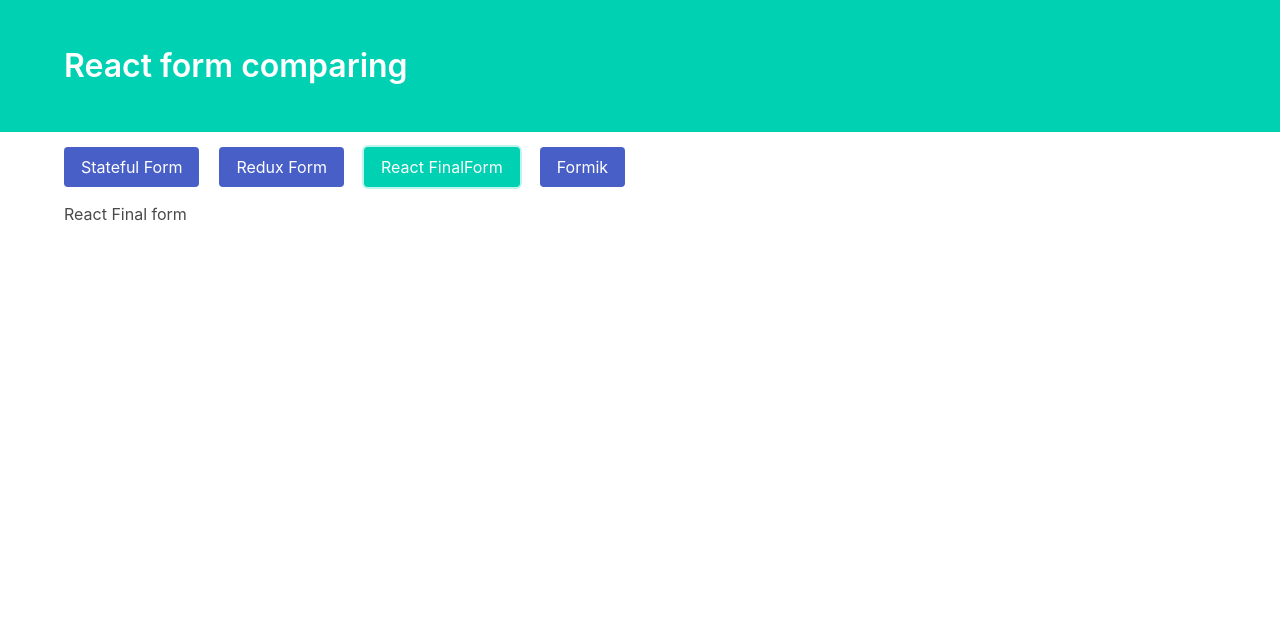
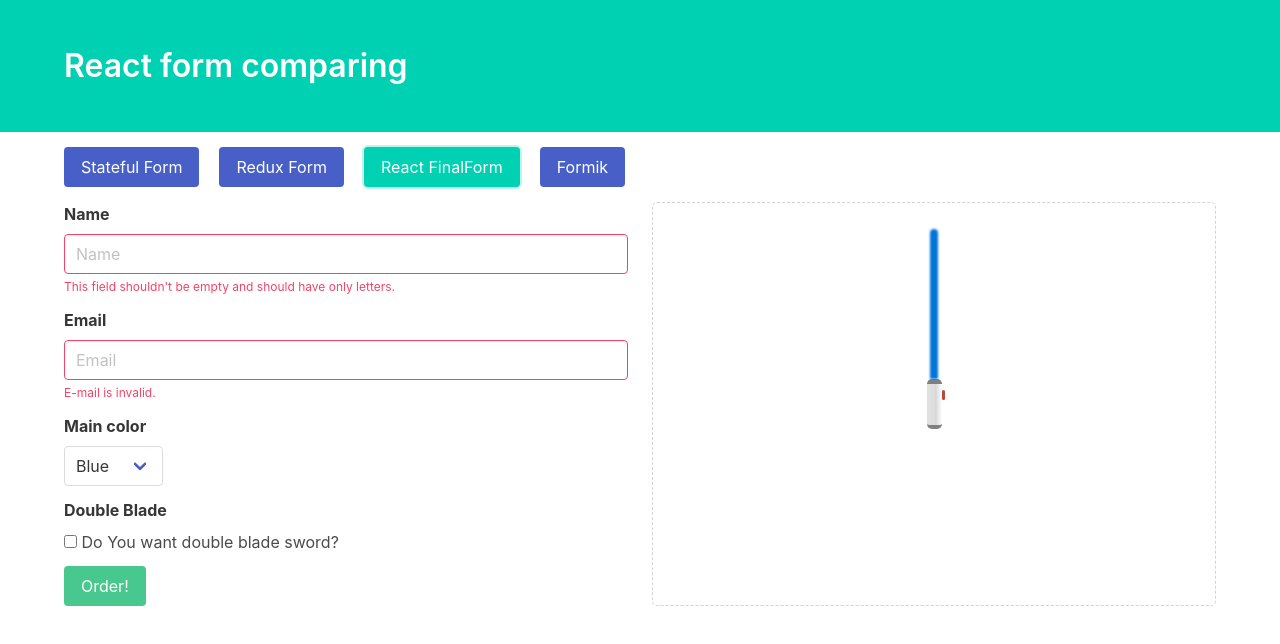
Before and after one commit to barttom/react-forms-comparison, a React (Create React App) app: page / in a window 1280 px wide. Both pictures are taken after a click on the button "React FinalForm". Shown: the top 644 px of the page. Built offline with nearby package versions, Linux system fonts and the light colour scheme.

Commit message:
#10 add react final form implementation

```diff
--- a/package.json
+++ b/package.json
@@ -4,8 +4,10 @@
   "private": true,
   "dependencies": {
     "bulma": "^0.7.5",
+    "final-form": "^4.18.4",
     "react": "^16.8.6",
     "react-dom": "^16.8.6",
+    "react-final-form": "^6.3.0",
     "react-redux": "^7.1.0",
     "react-scripts": "3.0.1",
     "redux": "^4.0.4",
--- /dev/null
+++ b/src/Components/FinalForm/index.js
@@ -0,0 +1,149 @@
+import React from 'react';
+import { Form, Field, FormSpy, } from 'react-final-form'
+import {validEmail, validName} from "../../helpers/validation";
+
+const validate = ({name, email}) => {
+  const errors = {};
+
+  if (!validName(name)) {
+    errors.name = 'This field shouldn\'t be empty and should have only letters.';
+  }
+  if (!validEmail(email)) {
+    errors.email = 'E-mail is invalid.';
+  }
+
+  return errors;
+};
+
+const FinalForm = ({ onChangeData, onSendForm}) => {
+
+  return (
+    <Form
+      onSubmit={onSendForm}
+      validate={validate}
+      initialValues={{
+        name: '',
+        email: '',
+        isDoubleBladed: false,
+        colorMain: '#0074D9',
+        colorSecondary: '#0074D9',
+      }}
+      render={({values}) => (
+        <form onSubmit={event => {
+          event.preventDefault();
+          onSendForm(values);
+        }}>
+          <FormSpy
+            onChange={({ values }) => {
+              onChangeData(values);
+            }}
+          />
+          <Field
+            name="name"
+            render={({ input, meta: { error } }) => (
+              <div className="field">
+                <label className="label">Name</label>
+                <div className="control">
+                  <input
+                    {...input}
+                    className={`input ${error ? 'is-danger' : ''}`}
+                    placeholder="Name"
+                    type="text"
+                  />
+                </div>
+                {error && (
+                  <p className="help is-danger">{error}</p>
+                )}
+              </div>
+            )}
+          />
+          <Field
+            name="email"
+            render={({ input, meta: { error } }) => (
+              <div className="field">
+                <label className="label">Email</label>
+                <div className="control">
+                  <input
+                    {...input}
+                    className={`input ${error ? 'is-danger' : ''}`}
+                    placeholder="Email"
+                    type="email"
+                  />
+                </div>
+                {error && (
+                  <p className="help is-danger">{error}</p>
+                )}
+              </div>
+            )}
+          />
+          <Field
+            name="colorMain"
+            render={({ input }) => (
+              <div className="field">
+                <label className="label">Main color</label>
+                <div className="control">
+                  <div className="select">
+                    <select {...input}>
+                      <option value="#0074D9">Blue</option>
+                      <option value="#2ECC40">Green</option>
+                      <option value="#FF4136">Red</option>
+                    </select>
+                  </div>
+                </div>
+              </div>
+            )}
+          />
+          <Field
+            name="isDoubleBladed"
+            type="checkbox"
+            render={({ input }) => (
+              <div className="field">
+                <label className="label">Double Blade</label>
+                <div className="control">
+                  <label htmlFor="double-bladed">
+                    <input
+                      { ...input }
+                      id="double-bladed"
+                      checked={input.value}
+                      className="checkbox"
+                      type="checkbox"
+                    />
+                    {' '}
+                    Do You want double blade sword?
+                  </label>
+                </div>
+              </div>
+            )}
+          />
+          {values.isDoubleBladed && (
+            <Field
+              name="colorSecondary"
+              component={({ input }) => (
+                <div className="field">
+                  <label className="label">Secondary color color</label>
+                  <div className="control">
+                    <div className="select">
+                      <select {...input}>
+                        <option value="#0074D9">Blue</option>
+                        <option value="#2ECC40">Green</option>
+                        <option value="#FF4136">Red</option>
+                      </select>
+                    </div>
+                  </div>
+                </div>
+              )}
+            />
+          )}
+          <button
+            type="submit"
+            className="button is-success"
+          >
+            Order!
+          </button>
+        </form>
+      )}
+    />
+  );
+};
+
+export default FinalForm;
--- a/src/Components/FormsSwitcher/index.js
+++ b/src/Components/FormsSwitcher/index.js
@@ -3,6 +3,7 @@
 import StatefulForm from "../StatefulForm";
 import LightSaber from "../LightSaber";
 import ReduxFormProvider from "../ReduxForm";
+import FinalForm from "../FinalForm";
 
 const FormsSwitcher = ({onSendForm}) => {
   const [tabId, setTabId] = useState(0);
@@ -27,7 +28,16 @@
       case 1:
         return <ReduxFormProvider onSendForm={onSendForm} />;
       case 2:
-        return <div>React Final form</div>;
+        return (
+          <div className="columns">
+            <div className="column">
+              <FinalForm onSendForm={onSendForm} onChangeData={setStatefulFormData}/>
+            </div>
+            <div className="column">
+              <LightSaber {...statefulFormData} />
+            </div>
+          </div>
+        );
       case 3:
         return <div>Formik</div>;
       default:
```
Also changed, not shown: 1 other file (tests, documents, lock files or other folders).
